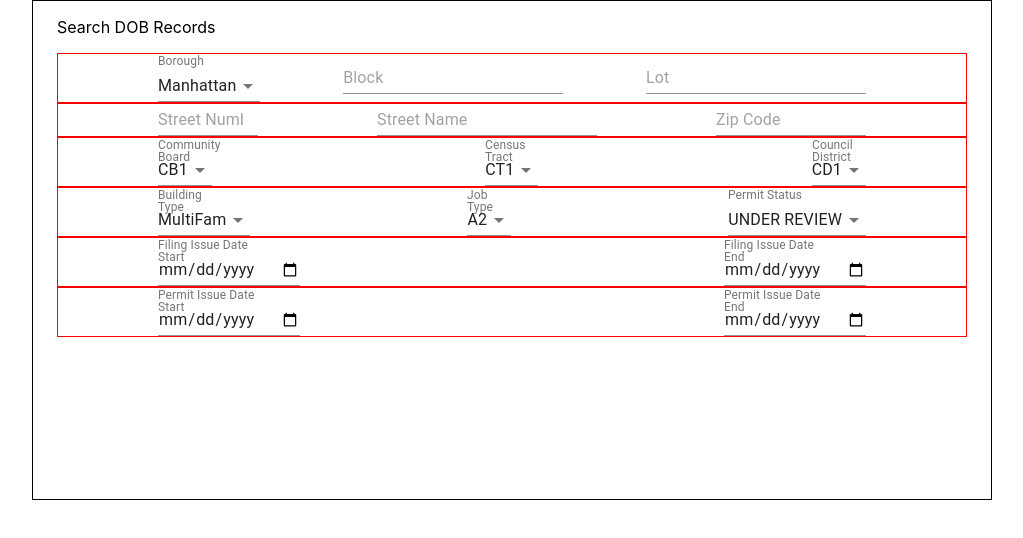
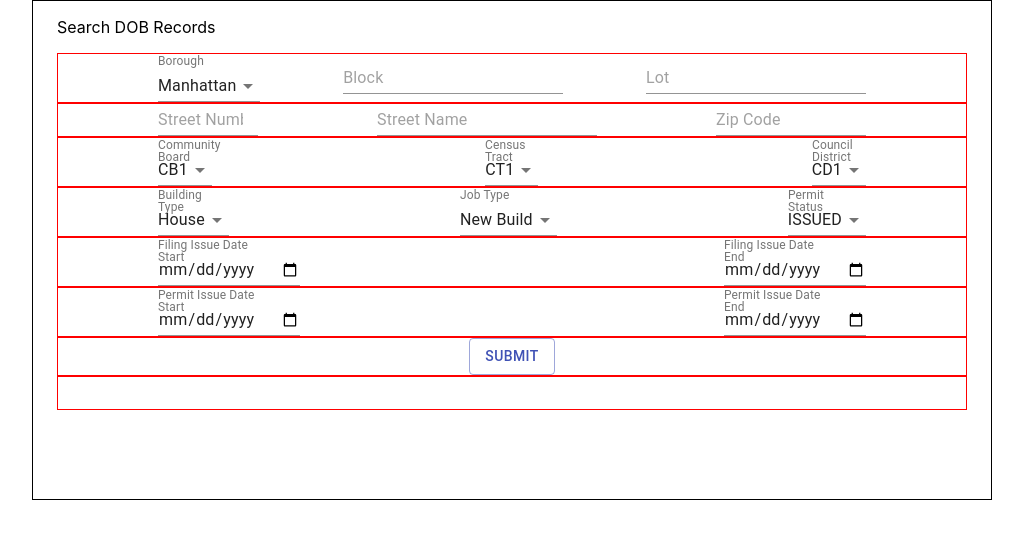
Before and after one commit to mrather2011/dob_search_tool, a Next.js app: page / in a window 1280 px wide. Shown: the top 538 px of the page, without its empty margins (128-1151 px from the left). Built offline with nearby package versions, Linux system fonts and the light colour scheme.

Commit message:
further changes

```diff
--- a/Components/Search/Search.js
+++ b/Components/Search/Search.js
@@ -1,7 +1,14 @@
 import React, { useState, useEffect } from "react";
 import Head from "next/head";
 
-import { Container, Grid, Input, TextField, MenuItem } from "@material-ui/core";
+import {
+  Container,
+  Grid,
+  Input,
+  TextField,
+  MenuItem,
+  Button,
+} from "@material-ui/core";
 import axios from "axios";
 
 export default function Search() {
@@ -19,9 +26,9 @@ export default function Search() {
     communityBoard: 301,
     censusTract: 301,
     councilDistrict: 47,
-    buildingType: 57,
-    jobType: 57,
-    permitStatus: 67,
+    buildingType: 47,
+    jobType: 47,
+    permitStatus: 47,
     permitIssueDate: {
       start: "",
       end: "",
@@ -33,23 +40,31 @@ export default function Search() {
   });
   const [reqData, setReqData] = useState(null);
 
-  const getReqData = () => {
+  const setParamsHandler = () => {
+    setParams({
+      borough: "MANHATTAN",
+    });
+  };
+
+  useEffect(() => {
+    setParamsHandler();
+  }, [reqData]);
+
+  const getReqData = (e) => {
+    e.preventDefault();
     axios({
       method: "get",
       url: "https://data.cityofnewyork.us/resource/ipu4-2q9a.json",
-      params: { borough: "BROOKLYN" },
+      params: params,
     })
       .then((res) => {
+        setReqData(res.data);
         console.log(res.data);
       })
       .catch((err) => {
         console.log(err);
       });
   };
-
-  // useEffect(() => {
-  //   getReqData();
-  // }, []);
 
   const updateFormData = (e, id) => {
     e.preventDefault();
@@ -183,8 +198,6 @@ export default function Search() {
     }
   };
 
-  console.log(JSON.stringify(formData));
-
   return (
     <div>
       <Container
@@ -192,6 +205,7 @@ export default function Search() {
         style={{ height: "500px", border: "1px solid black" }}
       >
         <p>Search DOB Records</p>
+        <form>
           <Grid
             container={true}
             style={{
@@ -422,6 +436,44 @@ export default function Search() {
               }}
             />
           </Grid>
+          <Grid
+            container={true}
+            style={{
+              padding: "0 100px",
+              width: "100%",
+              border: "1px solid red",
+            }}
+            direction="row"
+            alignItems="center"
+            justify="center"
+          >
+            <Button
+              onClick={(e) => getReqData(e)}
+              variant="outlined"
+              color="primary"
+            >
+              Submit
+            </Button>
+          </Grid>
+        </form>
+        <Grid
+          container={true}
+          style={{
+            padding: "0 100px",
+            width: "100%",
+            border: "1px solid red",
+          }}
+          direction="row"
+          alignItems="center"
+          justify="center"
+        >
+          <ul>
+            {reqData &&
+              reqData.map((item, i) => {
+                return <li>{JSON.stringify(item)}</li>;
+              })}
+          </ul>
+        </Grid>
       </Container>
     </div>
   );
```
Lines whose indentation alone changed are shown as unchanged.
